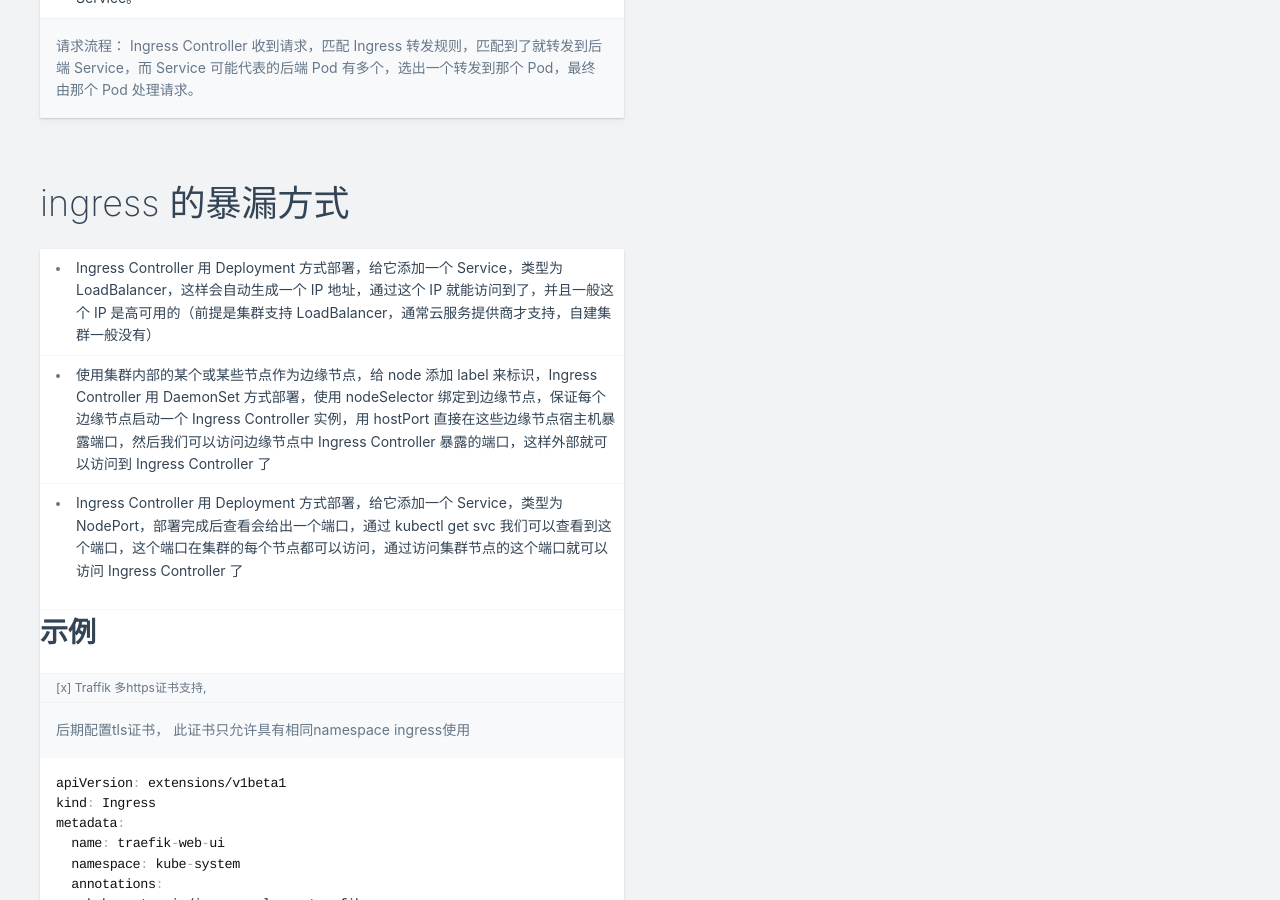
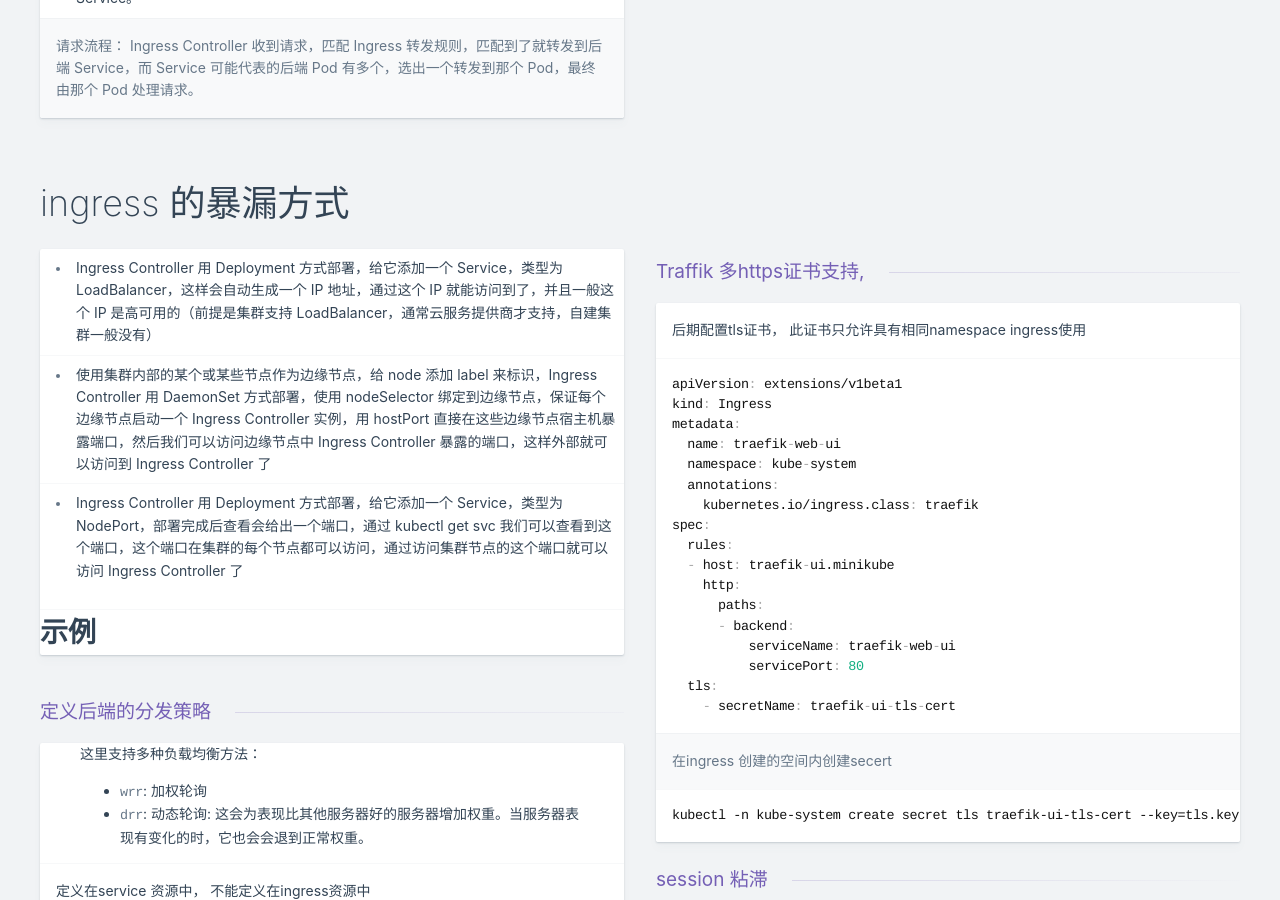
Before and after one commit to gongxiude/cheatsheets, a Jekyll site: the page built from kubernetes-ingress.md, in a window 1280 px wide and 900 px high, scrolled down 1602 px. Built offline with Jekyll 4.4.1, drawn with Linux system fonts in a browser that asks for light colours; nearby versions of some CDN libraries; comment, search, counter and statistics services are not loaded.

Commit message:
修改样式

````diff
--- a/kubernetes-ingress.md
+++ b/kubernetes-ingress.md
@@ -68,7 +68,8 @@ Ingress Controller 收到请求，匹配 Ingress 转发规则，匹配到了就
 
 {: .-there-column}
 #  示例
-#### [x] Traffik 多https证书支持,
+
+### Traffik 多https证书支持,
 后期配置tls证书， 此证书只允许具有相同namespace ingress使用
 
 ```yaml
@@ -95,7 +96,7 @@ spec:
 ```
 kubectl -n kube-system create secret tls traefik-ui-tls-cert --key=tls.key --cert=tls.crt
 ```
-#### 定义后端的分发策略
+### 定义后端的分发策略
 
 >  这里支持多种负载均衡方法：
 >
@@ -120,7 +121,7 @@ app: nginx
   targetPort: 80
 ```
 
-#### session 粘滞
+### session 粘滞
 
 > 所有的负载平衡器都支持粘滞会话(sticky sessions)。当粘滞会话被开启时，会有一个名称叫做`_TRAEFIK_BACKEND`的cookie在请求被初始化时被设置在请求初始化时。在随后的请求中，客户端会被直接转发到这个cookie中存储的后端（当然它要是健康可用的），如果这个后端不可用，将会指定一个新的后端。
 >
@@ -167,7 +168,7 @@ app: nginx
 
 
 
-####  自定义日志格式, 添加字段
+###  自定义日志格式, 添加字段
 
 > https://docs.traefik.io/configuration/logs/
 >
@@ -201,7 +202,7 @@ http:
 ```
 
 
-##### **rewrite 相关实现**
+#### **rewrite 相关实现**
 
 > rewrite 实现使用`traefik.ingress.kubernetes.io/rewrite-target `annotations , 具体实现如下， 实现的效果为 `/api/(.*)` 转发为`/api/$1` 其中`(.*)`和 `$1`为自动添加， 不支持绝对的路径匹配（如访问／api）会提示404
 
@@ -281,7 +282,7 @@ spec:
 
 
 
-#### **http 强制跳转https**
+### **http 强制跳转https**
 
 ```yaml
 apiVersion: extensions/v1beta1
@@ -305,7 +306,7 @@ http:
 
 
 
-#### **相同域名下托管多个站点**
+### **相同域名下托管多个站点**
 
 ```yaml
 apiVersion: extensions/v1beta1
````
